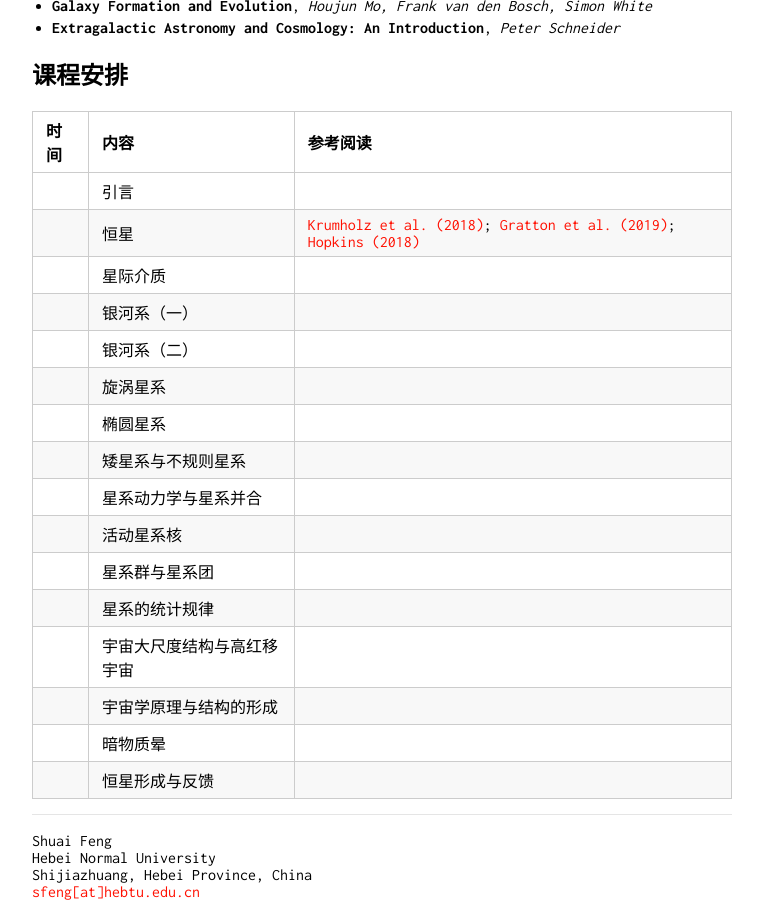
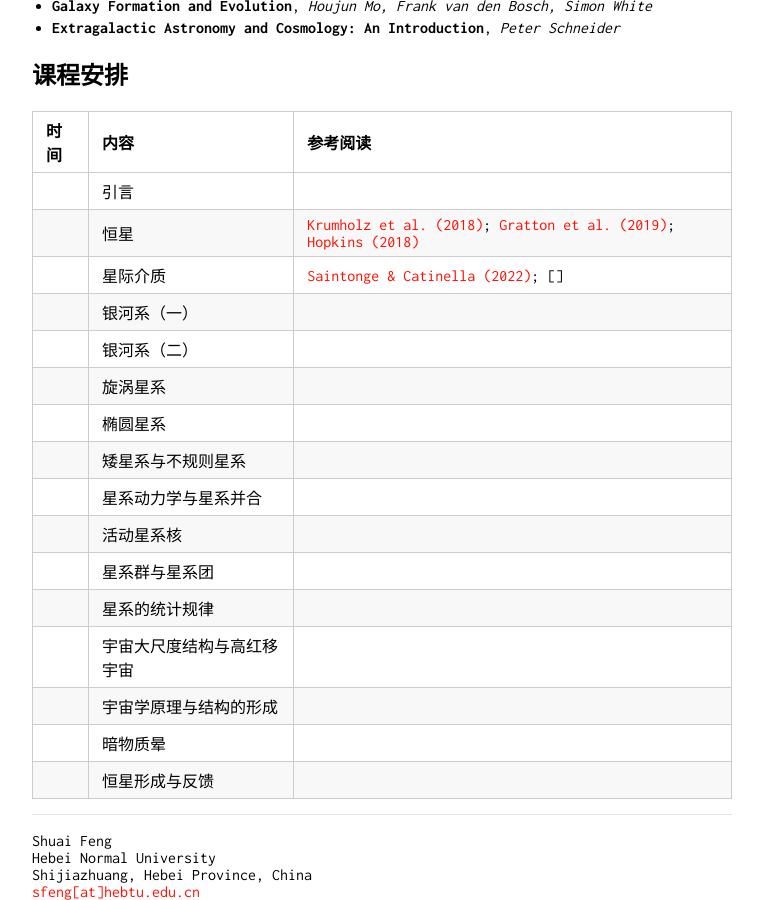
Before and after one commit to fengshuai0210/fengshuai0210.github.io, a Jekyll site: the page built from teaching/Galaxy.md, in a window 1280 px wide and 900 px high, scrolled down 666 px. Shown: the whole window, without its empty margins (258-1021 px from the left). Built offline with Jekyll 4.4.1, drawn with Linux system fonts in a browser that asks for light colours; our own code applies the rules of GitHub Pages for plain Markdown files.

Commit message:
Update Galaxy.md

```diff
--- a/teaching/Galaxy.md
+++ b/teaching/Galaxy.md
@@ -23,7 +23,7 @@ layout: default
 ----|----|----
      | 引言 |
      | 恒星 | [Krumholz et al. (2018)](https://arxiv.org/abs/1812.01615); [Gratton et al. (2019)](https://arxiv.org/abs/1911.02835); [Hopkins (2018)](https://arxiv.org/abs/1807.09949)
-     | 星际介质 |
+     | 星际介质 | [Saintonge & Catinella (2022)](https://arxiv.org/abs/2202.00690); []
      | 银河系（一）|
      | 银河系（二）|
      | 旋涡星系 |
```
